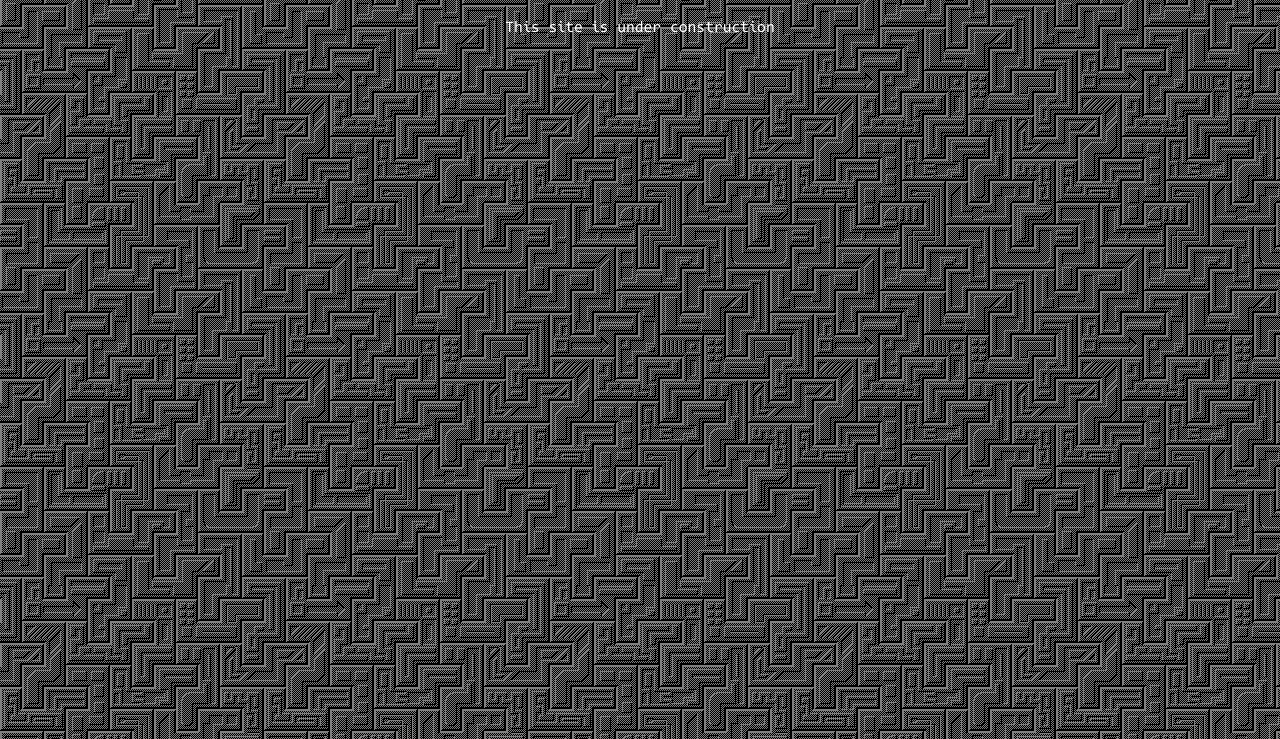
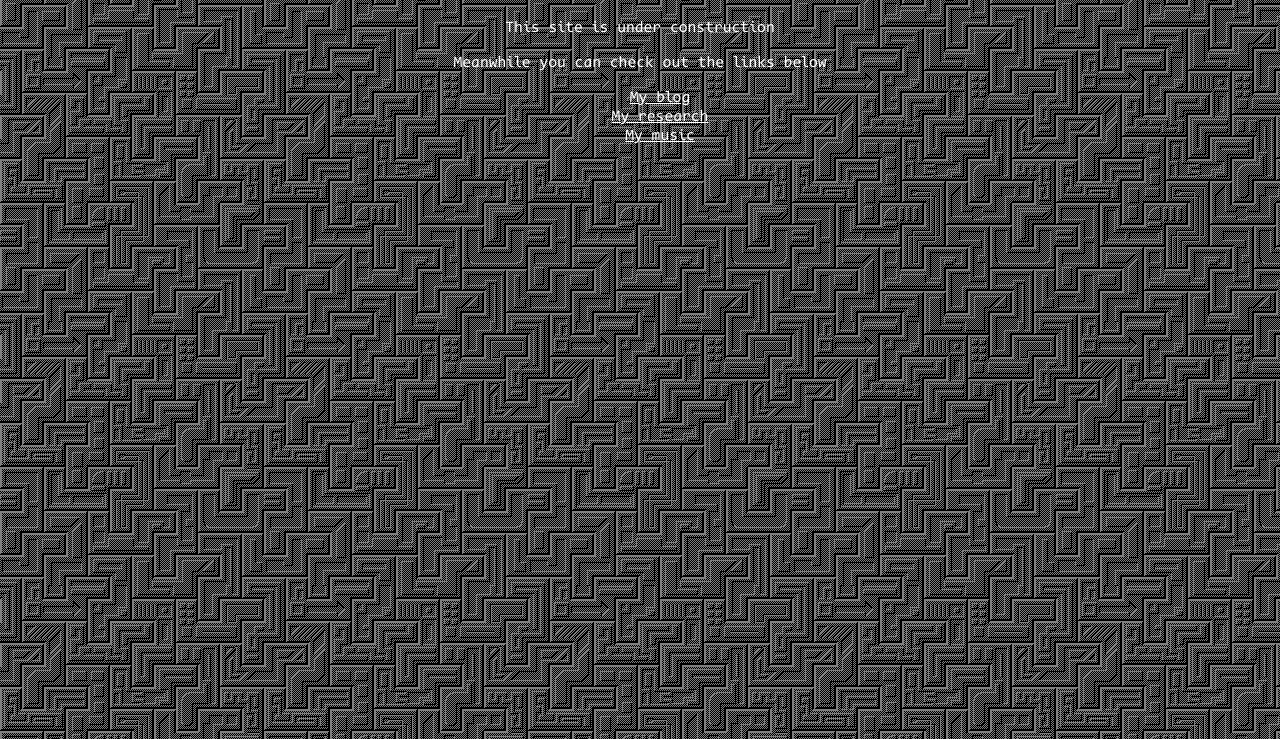
Before and after one commit to hq-tr/hq-tr.github.io, a plain HTML site: page index.html in a window 1280 px wide. Shown: the part 61-800 px from the top of the page. Drawn offline with Linux system fonts and the light colour scheme.

Commit message:
update external links

```diff
--- a/index.html
+++ b/index.html
@@ -18,6 +18,12 @@
       <h1>Welcome to my Website!</h1>
 
       <p>This site is under construction</p>
+
+      <p>Meanwhile you can check out the links below</p>
+      <ul style="list-style:none!important">
+        <li><a href="https://hqtr.wordpress.com" target="_blank">My blog</a></li>
+        <li><a href="https://scholar.google.com/citations?user=y_c8JyAAAAAJ&hl=ja&oi=sra" target="_blank">My research</a></li>
+        <li><a href="https://oreophilum.com/" target="_blank">My music</a></li>
     </div>
 
   </body>
--- a/style.css
+++ b/style.css
@@ -5,6 +5,14 @@ body{
         text-align:center;
       }
 
+a{
+  color:white!important;
+  text-decoration:underline;
+}
+
+a:hover{
+  color:yellow!important;
+}
 @font-face{
   font-family:'Code New Roman';
   src: url('Code New Roman.otf');
```
